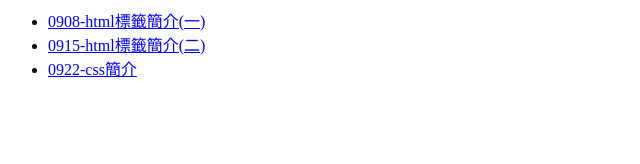
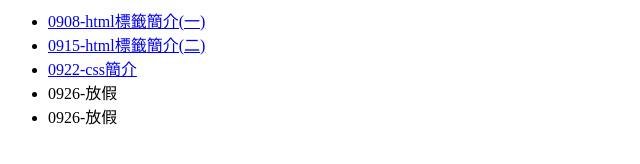
Before and after one commit to white-lin2/weblin001, a plain HTML site: page index.html in a window 1280 px wide. Shown: the whole page, without its empty margins (0-640 px from the left). Drawn offline with Linux system fonts and the light colour scheme.

Commit message:
紀錄放假日

```diff
--- a/index.html
+++ b/index.html
@@ -7,7 +7,8 @@
       <li><a href="0908.html" >0908-html標籤簡介(一)</a></li>
       <li><a href="0915.html" >0915-html標籤簡介(二)</a></li>
       <li><a href="0922.html" >0922-css簡介</a></li>
-
+      <li>0926-放假</li>
+      <li>0926-放假</li>
     </ul>
   </body>
 </html>
```
